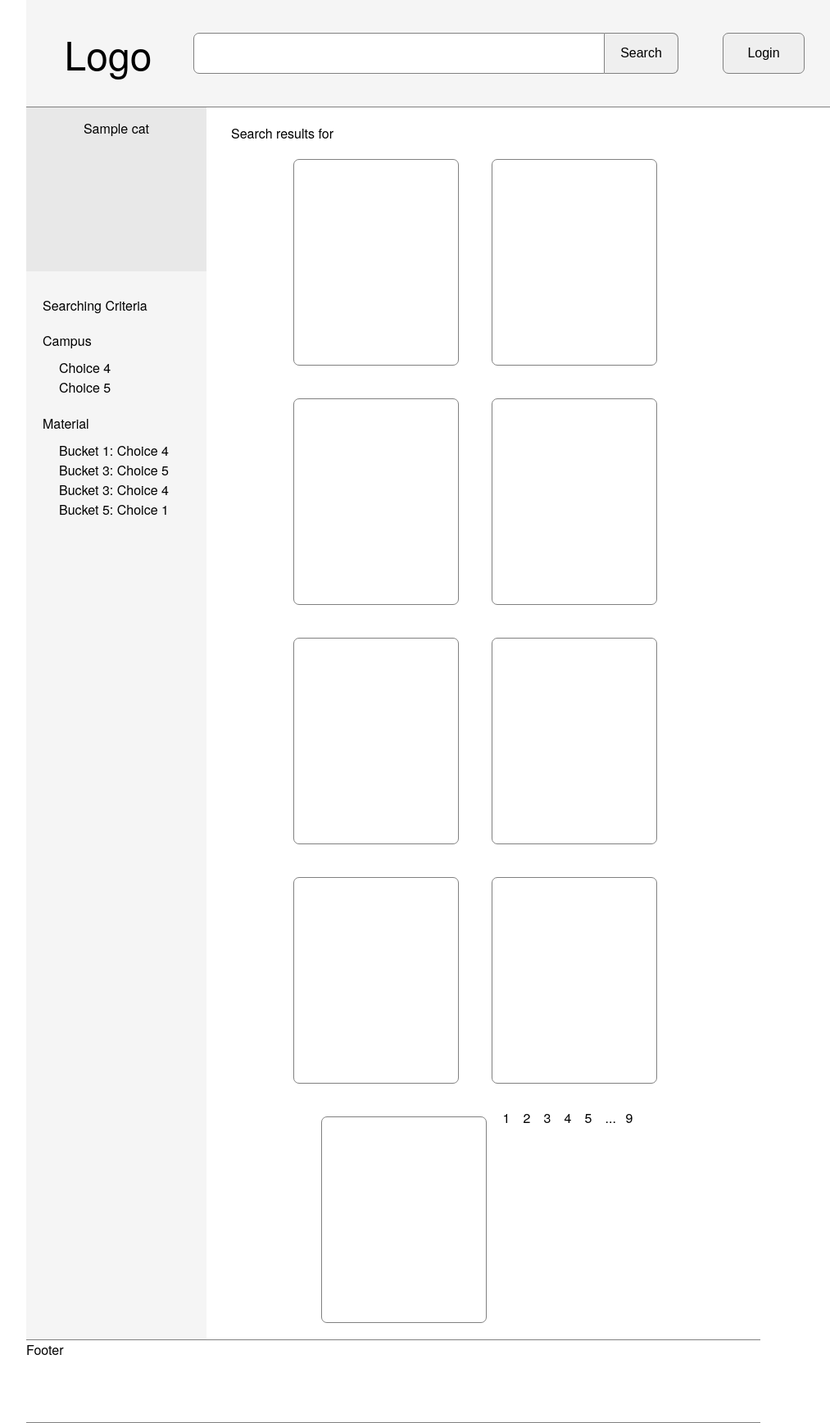
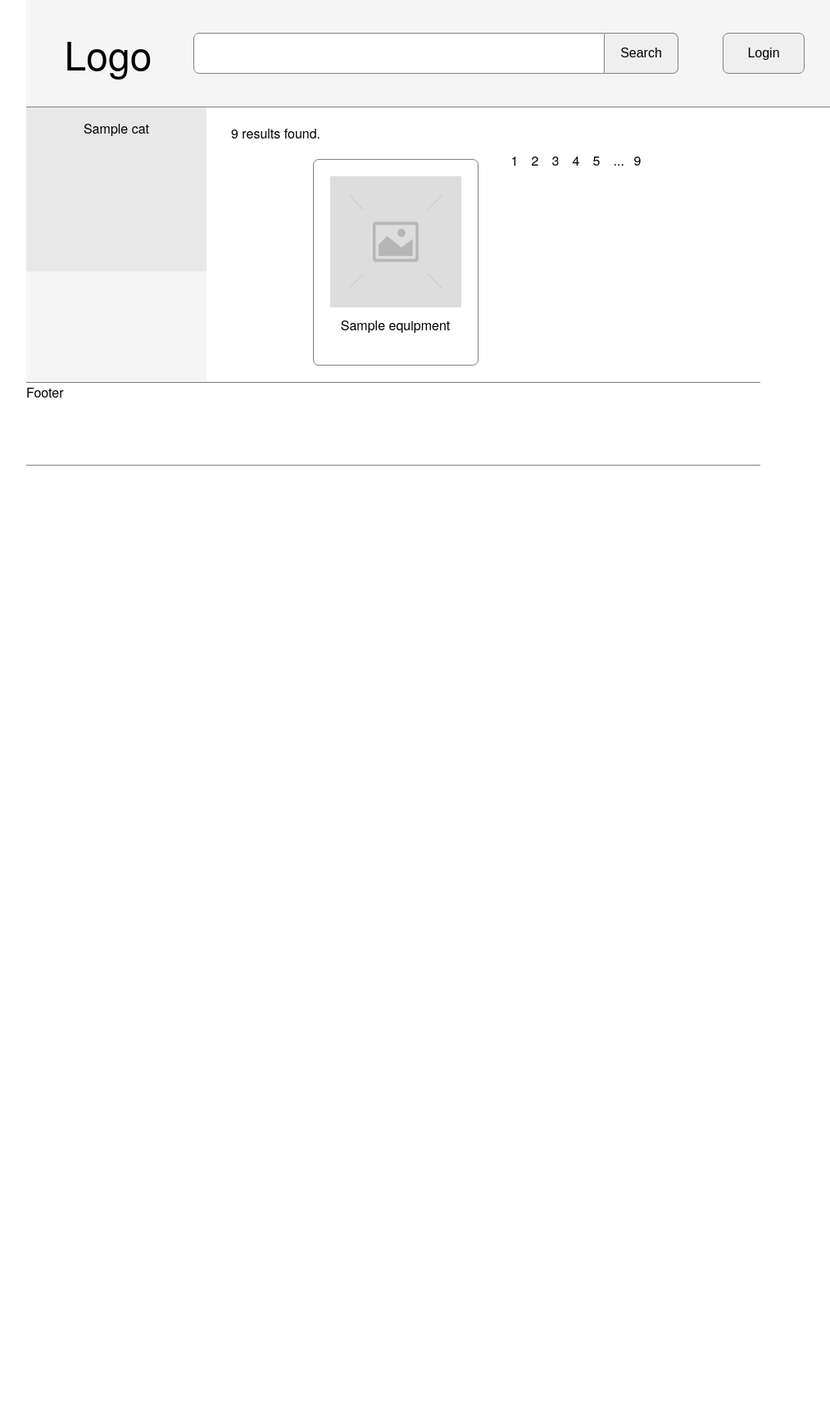
Before and after one commit to jzfqiu/IME-Inventory-Database, a Flask app: template web/templates/demo.html in a window 1280 px wide. Shown: the whole page at 82% size, without its empty margins (160-1173 px from the left). After the commit the page ends 568 px from the top, so only its background shows below. Run offline with Flask 2, Linux system fonts and the light colour scheme; the template is opened without the code that fills it: most values are stand-ins (such as "Sample title", 1, 10 or a date in 2020); some libraries are stand-ins or nearby versions.

Commit message:
patched demo

```diff
--- a/web/search.py
+++ b/web/search.py
@@ -9,8 +9,10 @@ search_bp = Blueprint('search', __name__)
 @search_bp.route('/demo', methods=('GET', 'POST'))
 def demo():
     with open('test_cats.json') as cats:
-        data = list(json.load(cats).values())
-    return render_template('demo.html', cats=data)
+        cats_data = list(json.load(cats).values())
+    with open('test_data_v2.json') as demos:
+        demo_data = list(json.load(demos).values())[0]
+    return render_template('demo.html', cats=cats_data, demos=demo_data)
 
 # main search function
 @search_bp.route('/', methods=('GET', 'POST'))
--- a/web/static/demo.css
+++ b/web/static/demo.css
@@ -10,7 +10,7 @@
 ul {
     list-style: none;
     margin: 0;
-    padding: 0;
+    padding-left: 20px;
 }
 
 a {
@@ -37,6 +37,28 @@ body {
 
 p {
     margin: 0;
+}
+
+
+/* ============== Overlay ============== */
+
+.overlay {
+    display: none;
+    position: absolute;
+    width: 70%;
+    max-width: 1000px;
+    height: 100%;
+    background: rgba(100, 100, 100, 0.4);
+}
+
+.overlay-detail {
+    width: 80%;
+    max-width: 800px;
+    height: 80%;
+    background: #ffffff;
+    opacity: 100%;
+    margin: 10% auto;
+    border-radius: 10px;
 }
 
 
@@ -245,6 +267,26 @@ p {
     border-radius: 7px;
 }
 
+.result-block-thumbnail__wrapper {
+    text-align: center;
+    height: 160px;
+    margin: 20px 0 10px;
+}
+
+.result-block-thumbnail__img {
+    max-width: 160px;
+    max-height: 160px;
+}
+
+.result-block-name__wrapper {
+    text-align: center;
+    margin: 10px;
+}
+
+.result-block-name__link {
+    max-width: 160px;
+}
+
 .result-pages__list {
     display: flex;
     margin: 10px auto;
--- a/web/templates/demo.html
+++ b/web/templates/demo.html
@@ -8,6 +8,12 @@
     {% block script %}{% endblock %}
 </head>
 <body>
+
+<section class="overlay">
+    <div class="overlay-detail">
+        Details
+    </div>
+</section>
 
 <section class="top">
     <div class=" top top-logo__wrapper">
@@ -39,7 +45,7 @@
         <div class="catDropdown__bucket">
             <p class="catDropdown__text">{{ bucket.name }}</p>
             {% for choice in bucket.choices %}
-            <input type="radio" class="catDropdown__item"
+            <input type="radio" class="catDropdown__item js__catSelectionItem"
                    id="{{ cat.name }}:{{ bucket.name }}-{{ choice }}">{{ choice }}<br>
             {% endfor %}
         </div>
@@ -47,8 +53,6 @@
     </div>
 </section>
 {% endfor %}
-
-
 
 
 <section class="sidebar">
@@ -62,38 +66,45 @@
     </div>
 
     <div class="sidebar-refine__wrapper ">
-        <p class="sidebar-refine__cat">Searching Criteria</p>
-
-        <p class="sidebar-refine__cat">Campus</p>
-        <ul class="sidebar-refine__list">
-            <li class="sidebar-refine__item">Choice 4</li>
-            <li class="sidebar-refine__item">Choice 5</li>
-        </ul>
-
-        <p class="sidebar-refine__cat">Material</p>
-        <ul class="sidebar-refine__list">
-            <li class="sidebar-refine__item">Bucket 1: Choice 4</li>
-            <li class="sidebar-refine__item">Bucket 3: Choice 5</li>
-            <li class="sidebar-refine__item">Bucket 3: Choice 4</li>
-            <li class="sidebar-refine__item">Bucket 5: Choice 1</li>
-        </ul>
 
     </div>
+
 </section>
 
 <section class="result">
     <div class="result-description__wrapper">
-        <p class="result-description__text">Search results for</p>
+        <p class="result-description__text">9 results found.</p>
     </div>
-    <div class="result-block"></div>
-    <div class="result-block"></div>
-    <div class="result-block"></div>
-    <div class="result-block"></div>
-    <div class="result-block"><p  id="test-block"></p></div>
-    <div class="result-block"></div>
-    <div class="result-block"></div>
-    <div class="result-block"></div>
-    <div class="result-block"></div>
+
+    {% for equipment in demos %}
+    <div class="result-block">
+        <div class="result-block-thumbnail__wrapper">
+            {% if 'link_image' in equipment %}
+            <img src="{{ equipment.link_image }}"
+                 alt="{{ equipment.name }}"
+                 class="result-block-thumbnail__img">
+            {% else %}
+            <img src="{{ url_for('static', filename='assets/image_placeholder.jpg') }}"
+                 alt="Placeholder Image"
+                 class="result-block-thumbnail__img">
+            {% endif %}
+        </div>
+        <div class="result-block-name__wrapper">
+            <a href="#" class="result-block-name__link">{{ equipment.name }}</a>
+        </div>
+    </div>
+    {% endfor %}
+<!--    <div class="result-block"></div>-->
+<!--    <div class="result-block"></div>-->
+<!--    <div class="result-block"></div>-->
+<!--    <div class="result-block"></div>-->
+<!--    <div class="result-block"><p  id="test-block"></p></div>-->
+<!--    <div class="result-block"></div>-->
+<!--    <div class="result-block"></div>-->
+<!--    <div class="result-block"></div>-->
+<!--    <div class="result-block"></div>-->
+
+
 
     <div class="result-pages__wrapper">
         <ul class="result-pages__list">
```
Also changed, not shown: test_data_v2.json (added, +89 -0 lines), web/static/demo.js (+54 -16 lines), web/static/assets/image_placeholder.jpg (added).
